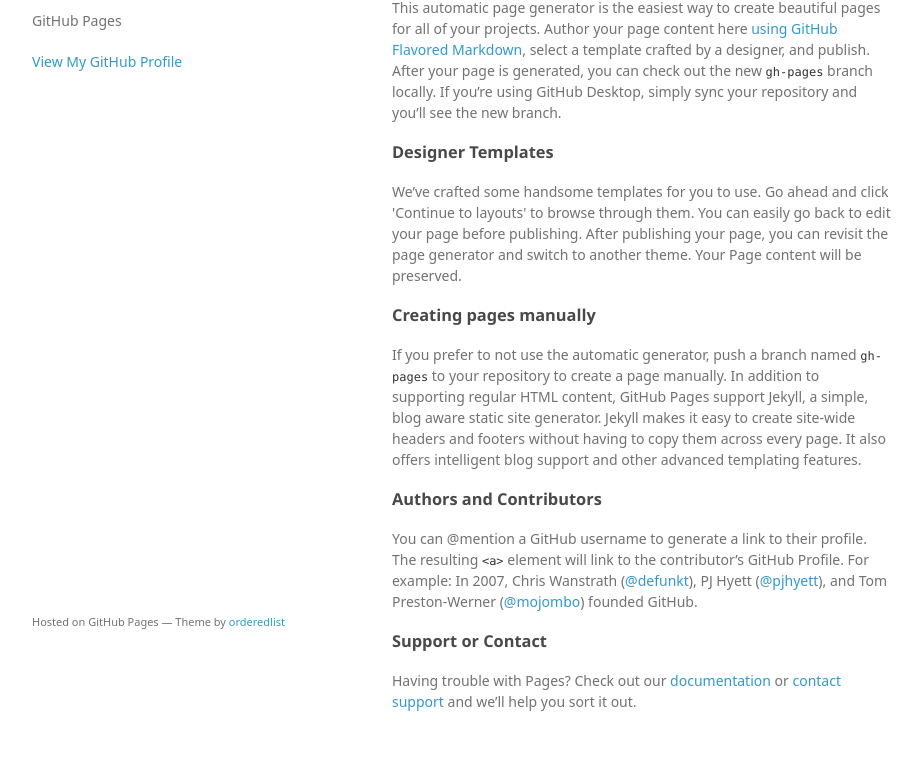
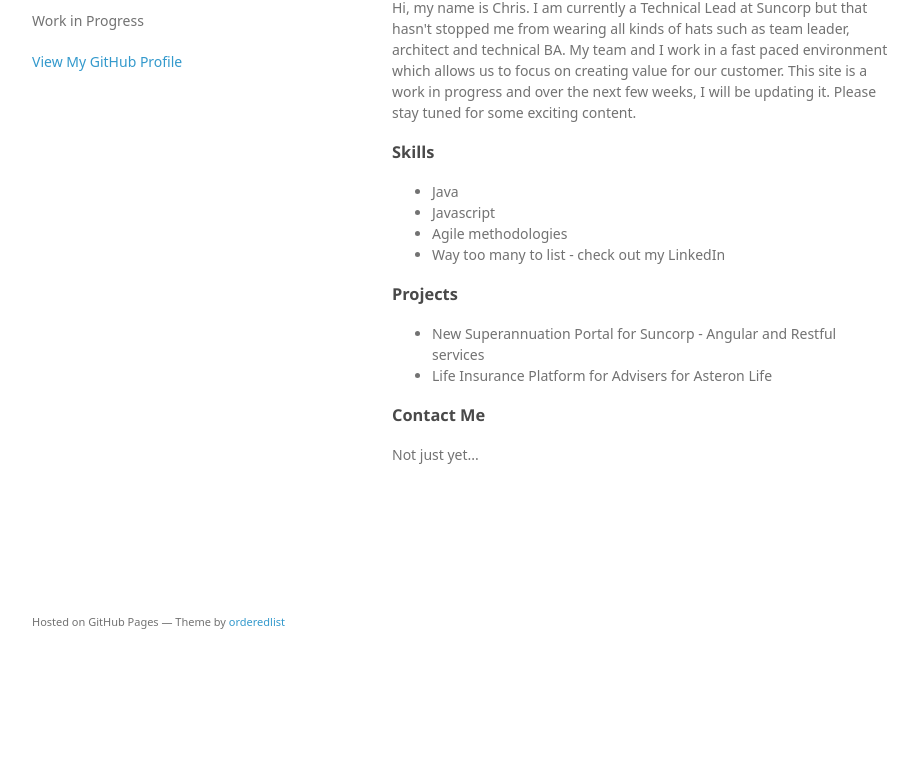
Before and after one commit to cmcdermid/cmcdermid.github.com, a plain HTML site: page index.html in a window 1280 px wide. Shown: the part 99-881 px from the top of the page, without its empty margins (178-1100 px from the left). After the commit the page ends 800 px from the top, so only its background shows below. Drawn offline with Linux system fonts and the light colour scheme; a web font is replaced by a local one.

Commit message:
Replace master branch with page content via GitHub

```diff
--- a/index.html
+++ b/index.html
@@ -16,7 +16,7 @@
     <div class="wrapper">
       <header>
         <h1>Chris McDermid</h1>
-        <p>GitHub Pages</p>
+        <p>Work in Progress</p>
 
 
         <p class="view"><a href="https://github.com/cmcdermid">View My GitHub Profile</a></p>
@@ -24,29 +24,32 @@
       </header>
       <section>
         <h3>
-<a id="welcome-to-github-pages" class="anchor" href="#welcome-to-github-pages" aria-hidden="true"><span aria-hidden="true" class="octicon octicon-link"></span></a>Welcome to GitHub Pages.</h3>
+<a id="welcome-to-my-new-github-pages-page" class="anchor" href="#welcome-to-my-new-github-pages-page" aria-hidden="true"><span aria-hidden="true" class="octicon octicon-link"></span></a>Welcome to my new GitHub Pages page.</h3>
 
-<p>This automatic page generator is the easiest way to create beautiful pages for all of your projects. Author your page content here <a href="https://guides.github.com/features/mastering-markdown/">using GitHub Flavored Markdown</a>, select a template crafted by a designer, and publish. After your page is generated, you can check out the new <code>gh-pages</code> branch locally. If you’re using GitHub Desktop, simply sync your repository and you’ll see the new branch.</p>
+<p>Hi, my name is Chris. I am currently a Technical Lead at Suncorp but that hasn't stopped me from wearing all kinds of hats such as team leader, architect and technical BA. My team and I work in a fast paced environment which allows us to focus on creating value for our customer. This site is a work in progress and over the next few weeks, I will be updating it. Please stay tuned for some exciting content.</p>
 
 <h3>
-<a id="designer-templates" class="anchor" href="#designer-templates" aria-hidden="true"><span aria-hidden="true" class="octicon octicon-link"></span></a>Designer Templates</h3>
+<a id="skills" class="anchor" href="#skills" aria-hidden="true"><span aria-hidden="true" class="octicon octicon-link"></span></a>Skills</h3>
 
-<p>We’ve crafted some handsome templates for you to use. Go ahead and click 'Continue to layouts' to browse through them. You can easily go back to edit your page before publishing. After publishing your page, you can revisit the page generator and switch to another theme. Your Page content will be preserved.</p>
+<ul>
+<li>Java</li>
+<li>Javascript</li>
+<li>Agile methodologies</li>
+<li>Way too many to list - check out my LinkedIn</li>
+</ul>
 
 <h3>
-<a id="creating-pages-manually" class="anchor" href="#creating-pages-manually" aria-hidden="true"><span aria-hidden="true" class="octicon octicon-link"></span></a>Creating pages manually</h3>
+<a id="projects" class="anchor" href="#projects" aria-hidden="true"><span aria-hidden="true" class="octicon octicon-link"></span></a>Projects</h3>
 
-<p>If you prefer to not use the automatic generator, push a branch named <code>gh-pages</code> to your repository to create a page manually. In addition to supporting regular HTML content, GitHub Pages support Jekyll, a simple, blog aware static site generator. Jekyll makes it easy to create site-wide headers and footers without having to copy them across every page. It also offers intelligent blog support and other advanced templating features.</p>
+<ul>
+<li>New Superannuation Portal for Suncorp - Angular and Restful services</li>
+<li>Life Insurance Platform for Advisers for Asteron Life</li>
+</ul>
 
 <h3>
-<a id="authors-and-contributors" class="anchor" href="#authors-and-contributors" aria-hidden="true"><span aria-hidden="true" class="octicon octicon-link"></span></a>Authors and Contributors</h3>
+<a id="contact-me" class="anchor" href="#contact-me" aria-hidden="true"><span aria-hidden="true" class="octicon octicon-link"></span></a>Contact Me</h3>
 
-<p>You can @mention a GitHub username to generate a link to their profile. The resulting <code>&lt;a&gt;</code> element will link to the contributor’s GitHub Profile. For example: In 2007, Chris Wanstrath (<a href="https://github.com/defunkt" class="user-mention">@defunkt</a>), PJ Hyett (<a href="https://github.com/pjhyett" class="user-mention">@pjhyett</a>), and Tom Preston-Werner (<a href="https://github.com/mojombo" class="user-mention">@mojombo</a>) founded GitHub.</p>
-
-<h3>
-<a id="support-or-contact" class="anchor" href="#support-or-contact" aria-hidden="true"><span aria-hidden="true" class="octicon octicon-link"></span></a>Support or Contact</h3>
-
-<p>Having trouble with Pages? Check out our <a href="https://help.github.com/pages">documentation</a> or <a href="https://github.com/contact">contact support</a> and we’ll help you sort it out.</p>
+<p>Not just yet...</p>
       </section>
       <footer>
         <p><small>Hosted on GitHub Pages &mdash; Theme by <a href="https://github.com/orderedlist">orderedlist</a></small></p>
```
Also changed, not shown: params.json (+2 -2 lines).
